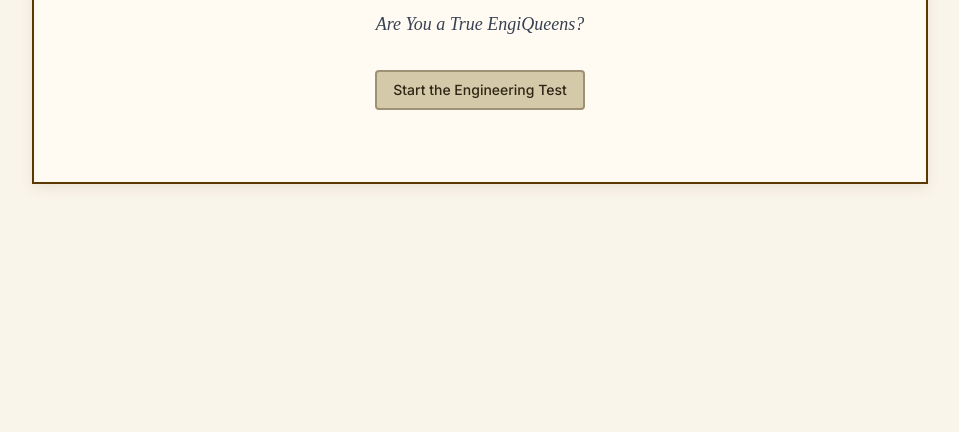
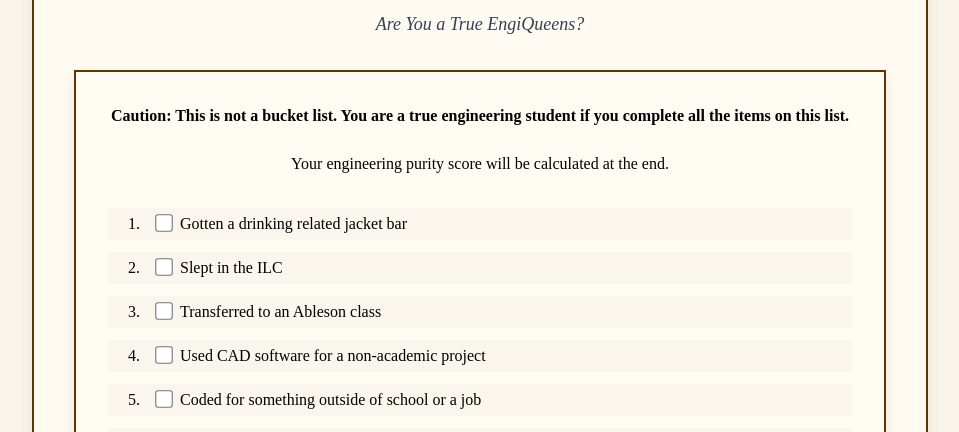
Before and after one commit to michael-han-dev/queenspurityscore, a Next.js app in the folder web/: page /engineering in a window 1280 px wide. Shown: the part 364-796 px from the top of the page, without its empty margins (160-1119 px from the left). Built offline with nearby package versions, Linux system fonts and the light colour scheme; no server answers.

Commit message:
fixed minor firebase issues and engineering page not loading

```diff
--- a/web/app/engineering/page.tsx
+++ b/web/app/engineering/page.tsx
@@ -1,6 +1,6 @@
 import Image from 'next/image'
 import Link from 'next/link'
-import { Button } from '@/components/ui/button'
+import { EngineeringPromptsForm } from './components/engineering-prompts-form'
 
 export default function EngineeringPage() {
   return (
@@ -36,11 +36,7 @@ export default function EngineeringPage() {
             </div>
           </header>
 
-          <div className="text-center mb-8">
-            <Link href="/engineering/prompts">
-              <Button className="rice-button">Start the Engineering Test</Button>
-            </Link>
-          </div>
+          <EngineeringPromptsForm />
         </div>
       </div>
     </div>
```
